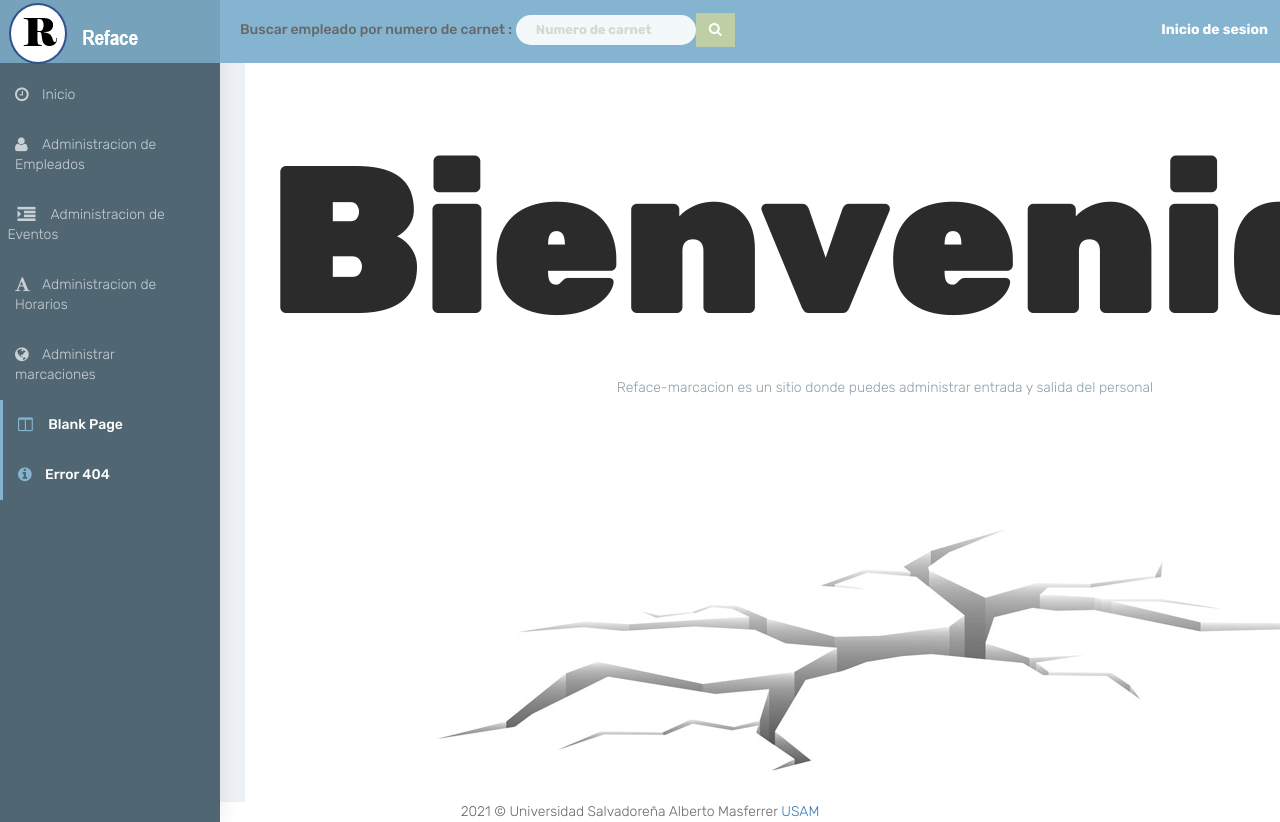
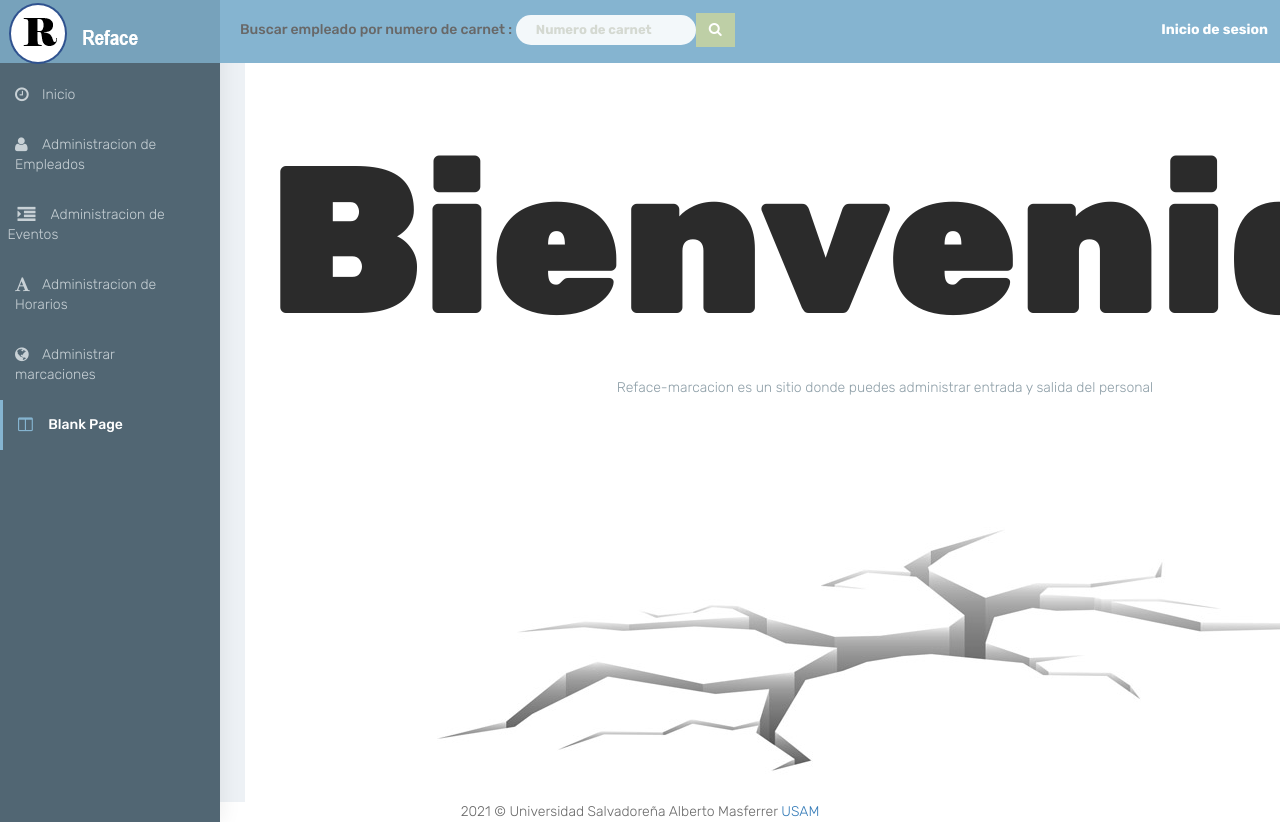
Before and after one commit to joscdonix87/reface, a Django app: template template/inicio/menu/menu.html in a window 1280 px wide. Run offline with Django 3.2, Linux system fonts and the light colour scheme; the template is opened without the code that fills it, so the values that code supplies are empty; some libraries are stand-ins or nearby versions.

Commit message:
Se quito el page 404

```diff
--- a/template/inicio/menu/menu.html
+++ b/template/inicio/menu/menu.html
@@ -85,10 +85,7 @@
                         <i class="fa fa-columns fa-fw" aria-hidden="true"></i>
                                 <span class="hide-menu">Blank Page</span></a>
                     </li>
-                    <li>
-                        <a href="" class="waves-effect"><i class="fa fa-info-circle fa-fw"
-                                aria-hidden="true"></i><span class="hide-menu">Error 404</span></a>
-                    </li>
+
                 </ul>
 
             </div>
```
